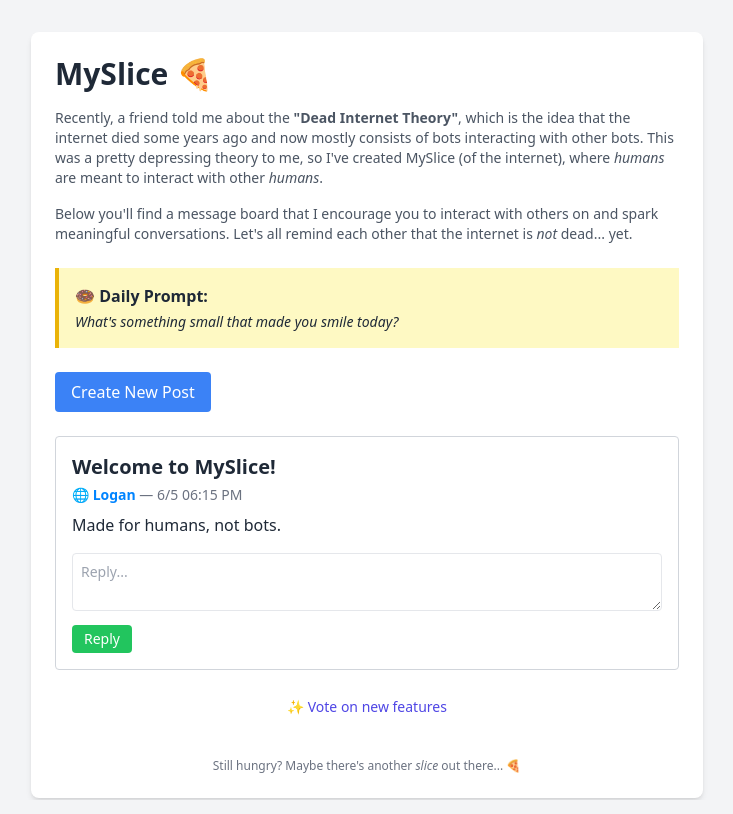
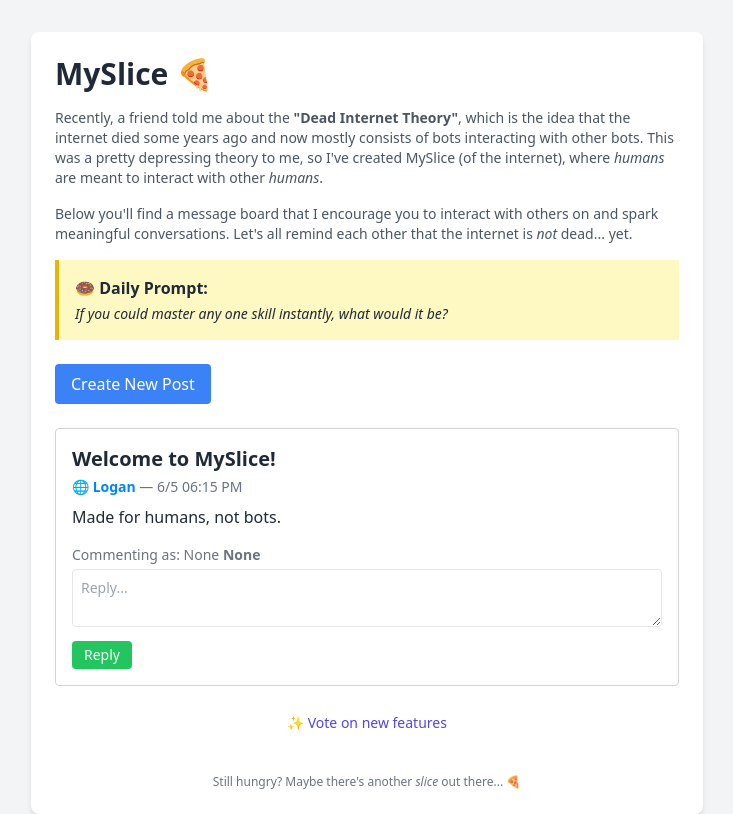
Before and after one commit to therealoganh/MySlice, a Flask app: page / in a window 1280 px wide. Shown: the whole page, without its empty margins (273-1006 px from the left). Run offline with Flask 3, Linux system fonts and the light colour scheme; some libraries are stand-ins or nearby versions.

Commit message:
Admin logic and daily prompt bugfix

```diff
--- a/main.py
+++ b/main.py
@@ -11,13 +11,21 @@ POSTS_FILE = 'posts.json'
 DAILY_PROMPTS = [
     "What's something small that made you smile today?",
     "If you had a personal robot assistant, what would you name it?",
+    "What motivates you to be great?",
     "What's your favorite smell in the world?",
     "What’s one conspiracy theory you secretly kind of believe?",
-    "Describe your dream home in 5 words."
+    "Describe your dream home in 5 words.",
+    "If you could master any one skill instantly, what would it be?",
+    "If time stopped for everyone but you for one hour, what would you do?",
+    "If your life were a movie, what would today's title be like?",
+    "What's a piece of advice you wish you could give your past self?",
+    "If you could have any animal as a pet (real or mythical), what would it be and why?"
 ]
 
 def get_daily_prompt():
-    day_index = date.today().toordinal() % len(DAILY_PROMPTS)
+    central = pytz.timezone('America/Chicago')
+    today = datetime.now(central).date()
+    day_index = today.toordinal() % len(DAILY_PROMPTS)
     return DAILY_PROMPTS[day_index]
 
 
@@ -194,7 +202,7 @@ def delete(post_index):
     if 0 <= post_index < len(posts):
         post = posts[post_index]
         # Delete only if current author matches post author
-        if current_author == post.get('author'):
+        if current_author == post.get('author') or current_author == 'Logan':
             posts.pop(post_index)  # Remove post at index
             save_posts(posts)
 
@@ -214,7 +222,7 @@ def delete_reply(post_index, reply_index):
             reply_author = post['replies'][reply_index].get('author', '')
 
             # Only deletes reply if author matches
-            if current_author == reply_author:
+            if current_author == reply_author or current_author == 'Logan':
                 post['replies'].pop(reply_index)
                 save_posts(posts)
 
@@ -222,4 +230,4 @@ def delete_reply(post_index, reply_index):
 
 
 if __name__ == '__main__':
-    app.run(debug=True)
+    app.run(host='0.0.0.0', port=3000)
--- a/posts.json
+++ b/posts.json
@@ -6,6 +6,6 @@
         "avatar": "\ud83c\udf10",
         "color": "#0084ff",
         "timestamp": "6/5 06:15 PM",
-        "replies": []
+        "replies": {}
     }
 ]
--- a/templates/home.html
+++ b/templates/home.html
@@ -2,19 +2,18 @@
 <html>
 <head>
   <title>MySlice (of the internet) 🍕</title>
-
   <script src="https://cdn.tailwindcss.com"></script>
+  <link rel="icon" href="{{ url_for('static', filename='favicon.png') }}" type="image/png" />
   <meta name="viewport" content="width=device-width, initial-scale=1.0" />
 </head>
 <body class="bg-gray-100 text-gray-800 font-sans">
   <div class="max-w-2xl w-full mx-auto px-4 sm:px-6 py-6 bg-white rounded-lg shadow-md mt-8">
+
+    <!-- Intro Header -->
     <h1 class="text-3xl font-bold mb-4 text-center sm:text-left">MySlice 🍕</h1>
     <p class="mb-4 text-sm text-gray-600">
       Recently, a friend told me about the <b>"Dead Internet Theory"</b>, which is the idea that the internet died some years ago and now mostly consists of bots interacting with other bots. This was a pretty depressing theory to me, so I've created MySlice (of the internet), where <em>humans</em> are meant to interact with other <em>humans</em>.
-    </p>
-    <p class="mb-6 text-sm text-gray-600">
-      Below you'll find a message board that I encourage you to interact with others on and spark meaningful conversations. Let's all remind each other that the internet is <em>not</em> dead... yet.
-    </p>
+    <p class="mb-4 text-sm text-gray-600">Below you'll find a message board that I encourage you to interact with others on and spark meaningful conversations. Let's all remind each other that the internet is <em>not</em> dead... yet.</p>
 
     {% if current_author %}
       <div class="mb-4 text-sm text-gray-700">
@@ -23,13 +22,13 @@
       </div>
     {% endif %}
 
+    <!-- Daily Prompt -->
     <div class="mb-6 p-4 bg-yellow-100 border-l-4 border-yellow-500">
       <p class="font-semibold">🍩 Daily Prompt:</p>
       <p class="text-sm mt-1 italic">{{ daily_prompt }}</p>
     </div>
 
-
-    <!-- Create Post Button -->
+    <!-- Create Button -->
     <div class="flex justify-center sm:justify-start">
       <a href="{{ url_for('create') }}">
         <button class="mb-6 px-4 py-2 w-full sm:w-auto bg-blue-500 text-white rounded hover:bg-blue-600">
@@ -38,10 +37,11 @@
       </a>
     </div>
 
-    <!-- Posts Loop -->
+    <!-- POSTS LOOP -->
     {% for post in posts %}
       {% set post_index = loop.index0 %}
       <div class="border border-gray-300 rounded p-4 mb-6">
+        <!-- Post Content -->
         <h2 class="text-xl font-semibold break-words">{{ post.title }}</h2>
         <p class="text-sm text-gray-500 mt-1">
           <span style="color: {{ post.color or '#000' }}">{{ post.avatar }}</span>
@@ -50,7 +50,8 @@
         </p>
         <p class="mt-2 break-words">{{ post.content }}</p>
 
-        {% if post.author == current_author %}
+        <!-- Post Controls -->
+        {% if (post.author == current_author) or current_author == 'Logan' %}
           <div class="mt-3 flex flex-col sm:flex-row gap-2">
             <form method="POST" action="/delete/{{ post_index }}" onsubmit="return confirm('Delete post?');">
               <button class="text-red-600 hover:underline text-sm w-full text-left">Delete</button>
@@ -60,23 +61,21 @@
         {% endif %}
 
         <!-- Replies -->
-        <div class="mt-4 pl-3 sm:pl-4 border-l-2 border-gray-300">
-          {% for reply in post.replies or [] %}
-          {% if reply.author == current_author %}
-            <div class="mb-4 bg-blue-50 border-l-4 border-blue-400 pl-2">
-          {% else %}
-            <div class="mb-4">
-          {% endif %}
-
-            <div class="mb-4">
+        {% if post.replies %}
+          <div class="mt-4 space-y-4 border-l-2 border-gray-300 pl-4">
+            {% for reply in post.replies %}
+              <div class="{% if reply.author == current_author %}bg-blue-50 border-l-4 border-blue-400 pl-2{% endif %}">
                 <p class="text-sm break-words">
                   <span style="color: {{ reply.color }}">{{ reply.avatar }}</span>
                   <strong style="color: {{ reply.color }}">{{ reply.author }}</strong>
-                <span class="text-gray-500">— {{ reply.timestamp }}</span>
+                  {% if reply.timestamp %}
+                    <span class="text-gray-500"> — {{ reply.timestamp }}</span>
+                  {% endif %}
                 </p>
+
                 <p class="ml-4 break-words">{{ reply.content }}</p>
 
-              {% if current_author == reply.author %}
+                {% if current_author == reply.author or current_author == 'Logan' %}
                   <form method="POST" action="/delete_reply/{{ post_index }}/{{ loop.index0 }}" class="ml-4 mt-1" onsubmit="return confirm('Delete reply?');">
                     <button class="text-red-500 hover:underline text-xs">Delete Reply</button>
                   </form>
@@ -84,35 +83,37 @@
               </div>
             {% endfor %}
           </div>
+        {% endif %}
 
         <!-- Reply Form -->
         <form method="POST" action="/reply/{{ post_index }}" class="mt-4">
-          {% if current_author %}
+          {% if current_author or 'Logan' %}
             <p class="text-sm mb-1 text-gray-500">
               Commenting as: <span style="color: {{ current_color }}">{{ current_avatar }} <strong>{{ current_author }}</strong></span>
             </p>
           {% endif %}
-
           <textarea name="content" class="w-full border rounded p-2 text-sm" placeholder="Reply..." required></textarea>
           <button class="w-full sm:w-auto mt-2 px-3 py-1 bg-green-500 text-white rounded hover:bg-green-600 text-sm" style="background-color: {{ current_color or '#22c55e' }}">Reply</button>
         </form>
       </div>
     {% endfor %}
+
+    <!-- Feature Vote -->
     <p class="text-center mt-6">
       <a href="{{ url_for('vote') }}" class="text-indigo-600 hover:underline text-sm">
         ✨ Vote on new features
       </a>
     </p>
 
+    <!-- Footer -->
     <p class="mt-10 text-center text-xs text-gray-500">
       Still hungry? Maybe there's another <em>slice</em> out there... <a href="/slice">🍕</a>
     </p>
 
+  </div>
 
-  </div>
   <script>
     console.log("psst... the slice is secret. /slice 🍕");
   </script>
-
 </body>
 </html>
```
Also changed, not shown: static/favicon.png (added). Lines whose indentation alone changed are shown as unchanged.
